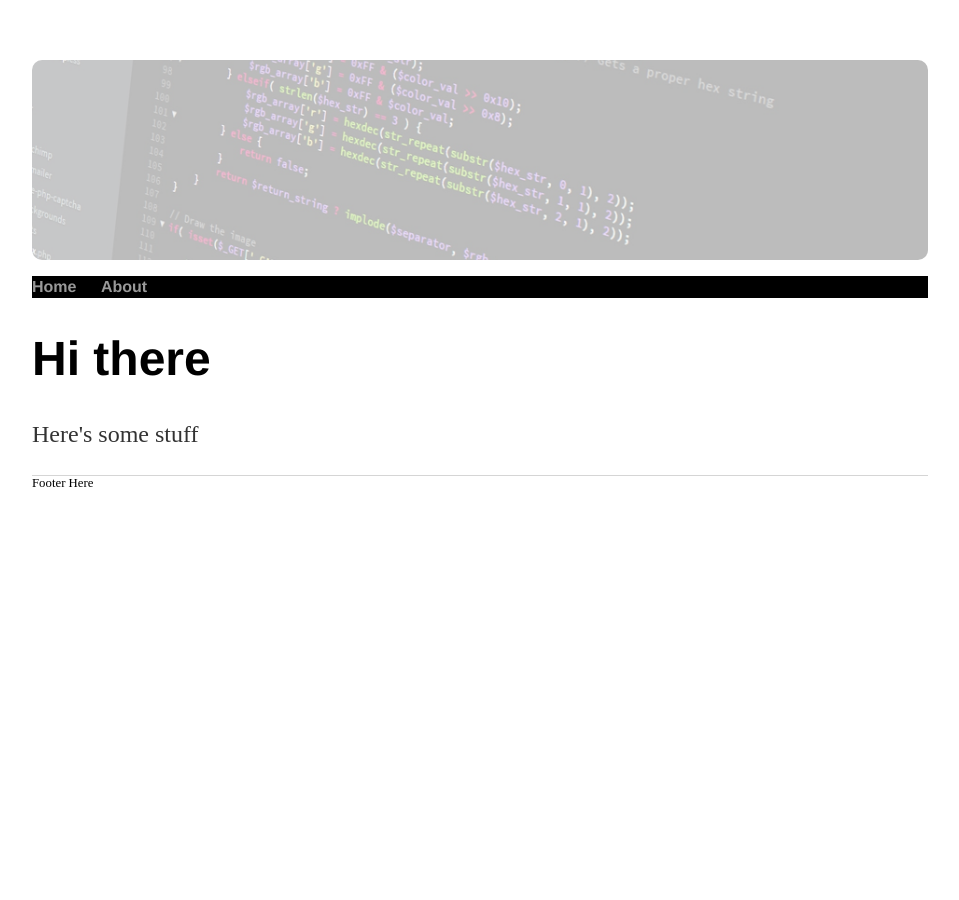
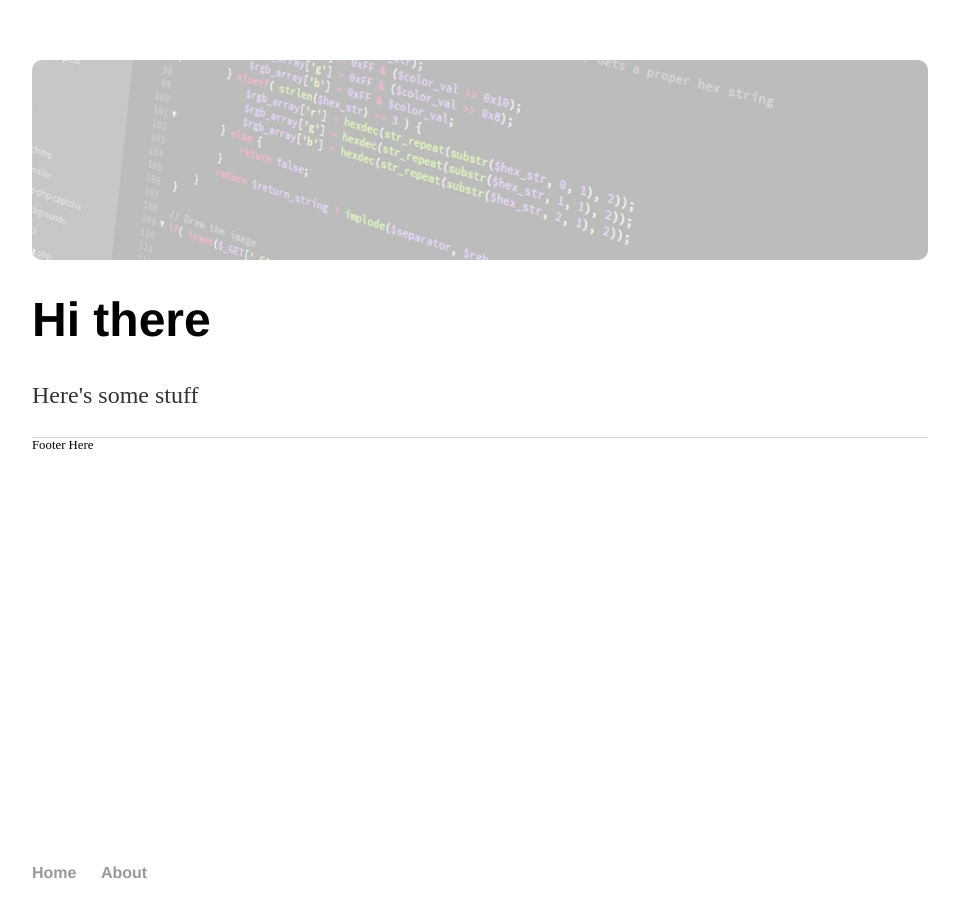
Before and after one commit to thweattm/thweattm.github.io, a Jekyll site: the page built from index.html, in a window 1280 px wide. Shown: the whole page, without its empty margins (160-1119 px from the left). Built offline with Jekyll 4.4.1, drawn with Linux system fonts in a browser that asks for light colours.

Commit message:
Update main.css

```diff
--- a/css/main.css
+++ b/css/main.css
@@ -13,6 +13,7 @@ a:hover {
 }
 
 div.header {
+  position: relative;
   height: 200px;
   background-image: url("/pics/header.jpg");
   background-position: center bottom;
@@ -24,7 +25,9 @@ div.header {
 }
 
 div.navigation {
-  background-color: #000000;
+	position: absolute;
+	bottom: 0;
+	width: 100%;
 }
 
 p, ul {
```
